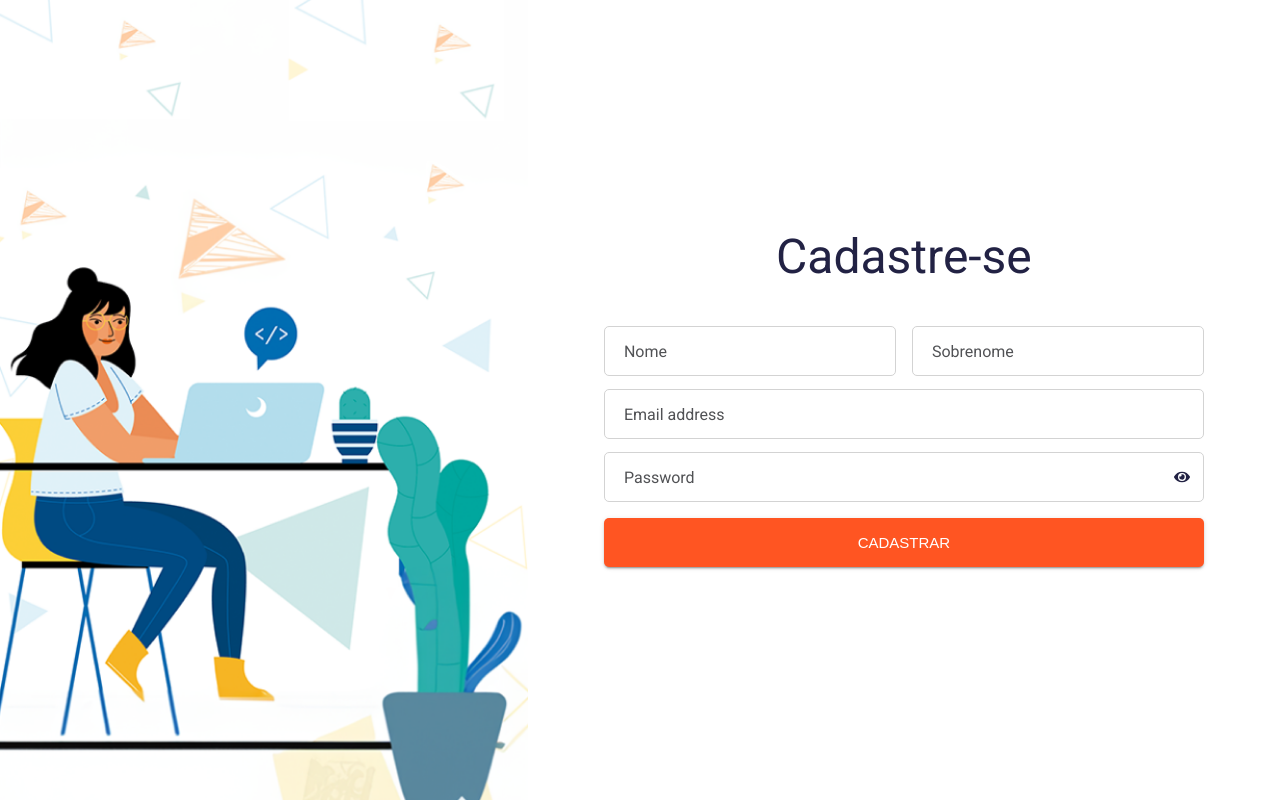
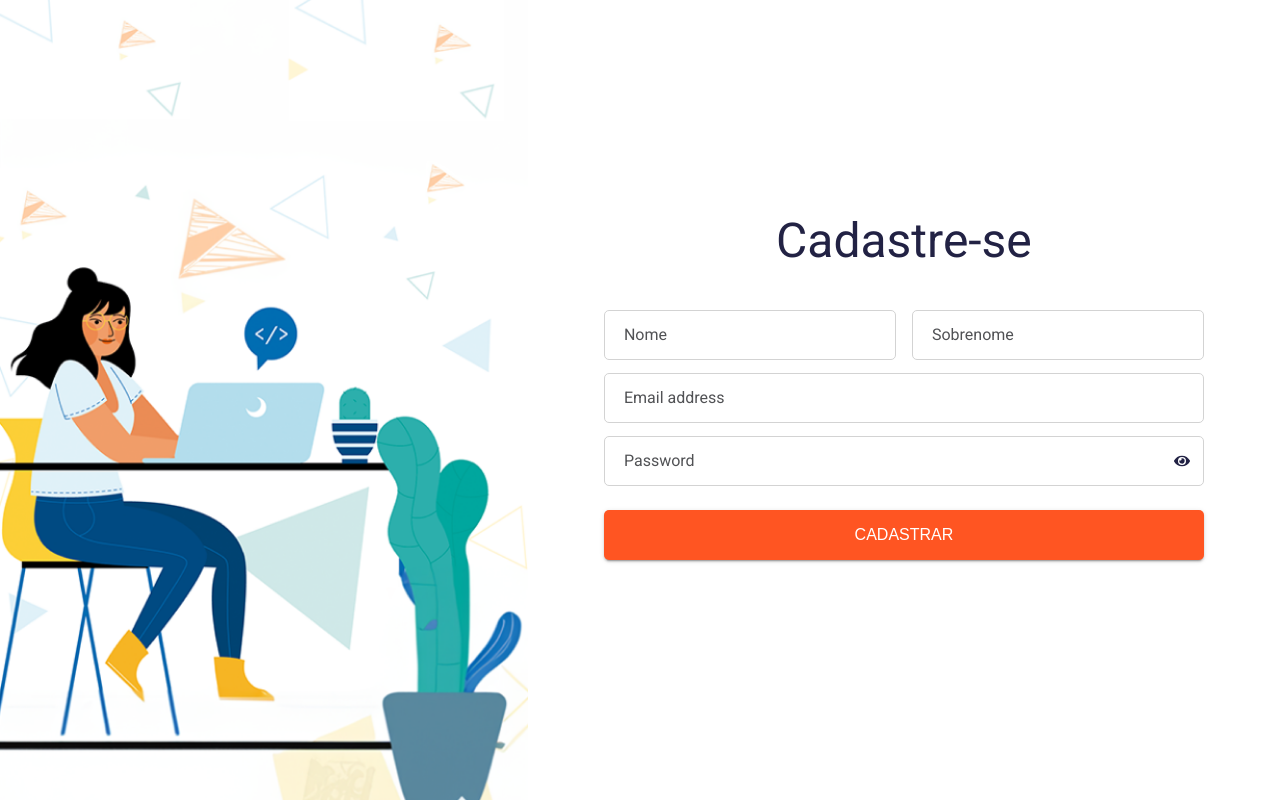
Before and after one commit to squad7-fcamara/spa-orange-portfolio, a React (Vite) app: page / in a window 1280 px wide. Built offline with nearby package versions, Linux system fonts and the light colour scheme.

Commit message:
:lipstick: feat: primary button styles adjustments

```diff
--- a/src/components/PrimaryButton/StyledPrimaryButton.jsx
+++ b/src/components/PrimaryButton/StyledPrimaryButton.jsx
@@ -3,18 +3,23 @@ import styled from 'styled-components';
 export const ButtonPrimary = styled.button`
     color: #FFFFFF;
     background-color: #FF5522;
-    box-shadow: 0px 2px 2px rgba(0, 0, 0, 0.6);
-    font-family: 'Roboto', sans-serif;
+    box-shadow: 0px 3px 1px -2px rgba(0, 0, 0, 0.20), 0px 2px 2px 0px rgba(0, 0, 0, 0.14), 0px 1px 5px 0px rgba(0, 0, 0, 0.12);
     width: 100%;
-    height: 42px;
-    font-size: 16px;
     border: none;
-    border-radius: 3px;
-    padding 3 auto;
+    border-radius: 5px;
+    padding: 1rem;
 
-    margin: 26px auto;
+    margin: 1.5rem auto;
 
-    font-size: 15px;
+    font-size: 1rem;
     font-style: normal;
     font-weight: 500;
+
+    transition: 0.5s;
+
+    &:hover {
+        transition: 0.5s;
+        cursor: pointer;
+        background-color: rgb(216, 40, 21);
+    }
 `;
--- a/src/components/PrimaryButton/index.jsx
+++ b/src/components/PrimaryButton/index.jsx
@@ -1,10 +1,9 @@
-// import React from 'react'
 import { ButtonPrimary } from './StyledPrimaryButton'
 
-const PrimaryButton = ({onClick, children}) => {
+const PrimaryButton = ({onClick, text}) => {
   return (
     <>
-      <ButtonPrimary onClick={onClick}> {children}</ButtonPrimary>
+      <ButtonPrimary onClick={onClick}> {text}</ButtonPrimary>
     </>
   )
 }
--- a/src/pages/Login/index.jsx
+++ b/src/pages/Login/index.jsx
@@ -16,7 +16,7 @@ const Login = () => {
       <LoginGoogleBtn />
       <FloatLabel />
 
-      <PrimaryButton onClick={() => console.log("teste")}>Entrar</PrimaryButton>
+      <PrimaryButton onClick={() => console.log("teste")} text={"ENTRAR"} />
 
       <Cadastro>
         <LinkCadastro>Cadastre-se</LinkCadastro>
--- a/src/pages/SignUp/SignUp.jsx
+++ b/src/pages/SignUp/SignUp.jsx
@@ -1,9 +1,10 @@
-import { SignUpContainer, Image, Title, NameColumn, SignUpButton, AppContainer } from "./StyledSignUp"
+import { SignUpContainer, Image, Title, NameColumn, AppContainer } from "./StyledSignUp"
 
 import './SignUp_styles.css'
 
 import myImage from '../../assets/img/img-signUp/img_cadastro.png'
 import FloatInput from "../../components/FloatInput/FloatInput"
+import PrimaryButton from "../../components/PrimaryButton"
 
 
 export default function SignUp(){
@@ -25,7 +26,7 @@ export default function SignUp(){
                     <FloatInput label={"Email address"} type={"email"} classes={"col-maxWidth"}/>
                     <FloatInput label={"Password"} type={"password"} classes={"col-maxWidth"}/>
 
-                    <SignUpButton>CADASTRAR</SignUpButton>
+                    <PrimaryButton onClick={() => console.log("cadastrar")} text={"CADASTRAR"} />
 
                 </form>
 
--- a/src/pages/SignUp/SignUp_styles.css
+++ b/src/pages/SignUp/SignUp_styles.css
@@ -59,14 +59,6 @@
      max-width: -webkit-fill-available;
  }
 
-
- button:hover {
-    transition: 0.5s;
-    cursor: pointer;
-    background-color: rgb(216, 40, 21);
-  }
-
-
 .teste{
     display: flex;
     justify-content: center;
```
